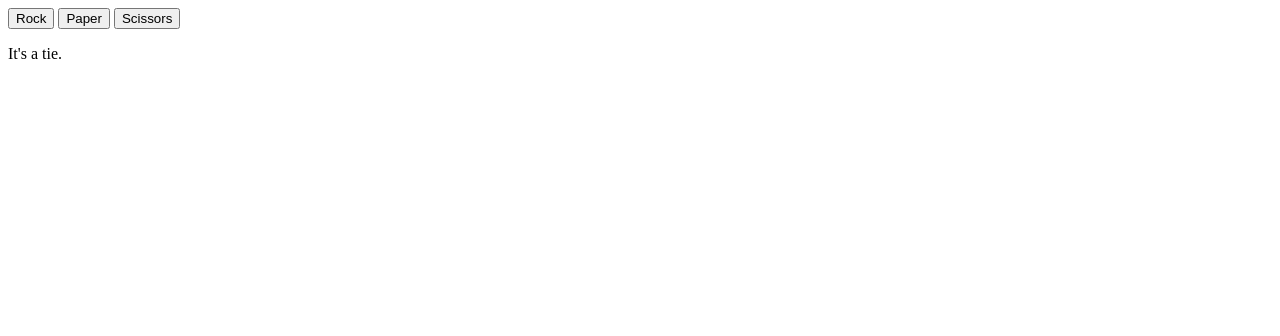
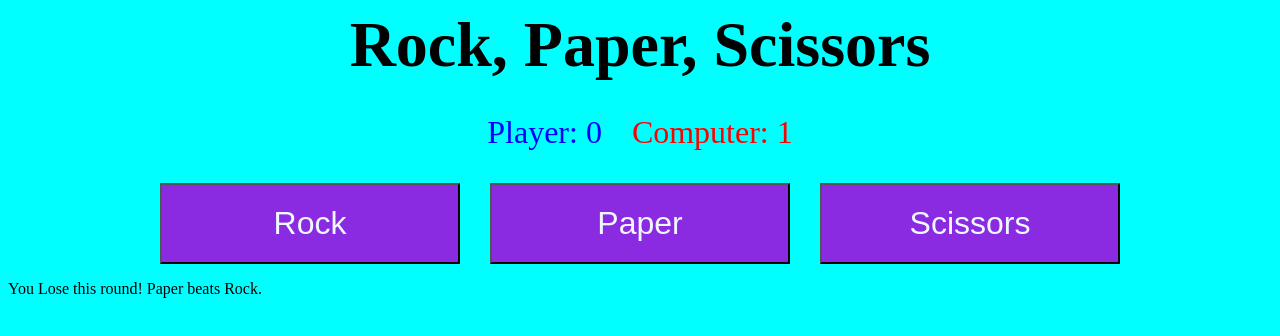
Before and after one commit to r-stake/Rock-Paper-Scissors, a plain HTML site: page index.html in a window 1280 px wide. Both pictures are taken after a click on the button "Rock". Drawn offline with Linux system fonts and the light colour scheme.

Commit message:
Finish Rock, Paper, Scissors game
Added functionality for displaying score, reworked old functions to work with the new setup. Currently applied CSS styles are not final.

```diff
--- /dev/null
+++ b/css/style.css
@@ -0,0 +1,54 @@
+*,
+*::before,
+*::after {
+    box-sizing: border-box;
+}
+
+.flex-container {
+    display: flex;
+}
+
+body {
+    background-color: aqua;
+}
+
+h1 {
+    text-align: center;
+    font-size: 4rem;
+    margin: 0;
+}
+
+.score.flex-container {
+    gap: 30px;
+    justify-content: center;
+    font-size: 2rem;
+}
+
+.score p:first-child {
+    color: blue;
+}
+
+.score p:nth-child(2) {
+    color: red;
+}
+
+.controls {
+    max-width: 1200px;
+    margin: 0 auto;
+}
+
+.controls.flex-container {
+    justify-content: center;
+}
+
+button {
+    padding: 20px;
+    width: 300px;
+    background-color: blueviolet;
+    color: aliceblue;
+    font-size: 2rem;
+}
+
+button:nth-of-type(2) {
+    margin: 0 30px;
+}
--- a/index.html
+++ b/index.html
@@ -3,11 +3,17 @@
 <head>
     <meta charset="UTF-8">
     <meta name="viewport" content="width=device-width, initial-scale=1.0">
+    <link rel="stylesheet" href="./css/style.css">
     <script src="./js/javascript.js" defer></script>
     <title>Rock Paper Scissors</title>
 </head>
 <body>
-    <div>
+    <h1>Rock, Paper, Scissors</h1>
+    <div class="score flex-container">
+        <p>Player: <span class="player-score">0</span></p>
+        <p>Computer: <span class="computer-score">0</span></p>
+    </div>
+    <div class="controls flex-container">
         <button id="rock">Rock</button>
         <button id="paper">Paper</button>
         <button id="scissors">Scissors</button>
--- a/js/javascript.js
+++ b/js/javascript.js
@@ -10,115 +10,102 @@ function getComputerChoice() {
     }
 }
 
-// Ask the player to choose "rock", "paper" or "scissors"
-function getPlayerChoice() {
-    // let correctInput = 0
-    // let getUserInput = prompt(`Choose "rock", "paper" or "scissors"`)
-    // while (correctInput === 0) {
-    //     if (getUserInput === "rock" || getUserInput === "paper" || getUserInput === "scissors") {
-    //         correctInput = 1
-    //         return getUserInput.toLowerCase()
-    //     }
-    //     else {
-    //         getUserInput = prompt(`Invalid choice: choose "rock", "paper" or "scissors"`)
-    //     }
-    // }
-}
-
-// A single round of the game. Compare players choice against the computers and return the winner
+// Play a single round of the game. Compare players choice against the computers and return the winner
 function playSingleRound(playerSelection, computerSelection) {
-    const displayResults = document.querySelector(".display-results");
     const para = document.createElement("p");
     if (playerSelection === computerSelection) {
         para.textContent = "It's a tie.";
         displayResults.appendChild(para);
-        return "tie"
+        return roundOutcome = "tie"
     } else if (playerSelection === "rock") {
         if (computerSelection === "scissors") {
             para.textContent = "You Win this round! Rock beats Scissors.";
             displayResults.appendChild(para);
-            return "playerWins"
+            playerWinCount += 1;
         } else {
             para.textContent = "You Lose this round! Paper beats Rock.";
             displayResults.appendChild(para);
-            return "playerLoses"
+            computerWinCount += 1;
         }
     } else if (playerSelection === "paper") {
         if (computerSelection === "rock") {
             para.textContent = "You Win this round! Paper beats Rock.";
             displayResults.appendChild(para);
-            return "playerWins"
+            playerWinCount += 1;
         } else {
             para.textContent = "You Lose this round! Scissors beat Paper.";
             displayResults.appendChild(para);
-            return "playerLoses"
+            computerWinCount += 1;
         }
     } else if (playerSelection === "scissors") {
         if (computerSelection === "paper") {
             para.textContent = "You Win this round! Scissors beat Paper.";
             displayResults.appendChild(para);
-            return "playerWins"
+            playerWinCount += 1;
         } else {
             para.textContent = "You Lose this round! Rock beats Scissors.";
             displayResults.appendChild(para);
-            return "playerLoses"
+            computerWinCount += 1;
         }
     }
 }
 
-// Play 5 rounds of "Rock, paper, scissors"
-// function game() {
-//     let playerWinCount = 0
-//     let computerWinCount = 0
-//     let winner = 0
-//     for (let i = 0; i < 5; i++) {
-//         console.log(`Round ${i + 1}:`);
-
-//         let computerSelection = getComputerChoice()
-//         console.log(`Computer chose: ${computerSelection}`);
-
-//         let playerSelection = getPlayerChoice()
-//         console.log(`Player chose: ${playerSelection}`);
-
-//         winner = playSingleRound(playerSelection, computerSelection);
-
-//         if (winner === "playerWins") {
-//             playerWinCount += 1
-//         } else if (winner === "playerLoses") {
-//             computerWinCount += 1
-//         }
-//     }
-
-//     if (playerWinCount > computerWinCount) {
-//         console.log("You won the game!");
-//     } else if (playerWinCount < computerWinCount) {
-//         console.log("You lost the game!");
-//     } else if (playerWinCount === computerWinCount) {
-//         console.log("It's a tie!");
-//     }
-// }
-
-// game()
+const buttons = document.querySelectorAll("button");
 
 const btnRock = document.querySelector("#rock");
 const btnPaper = document.querySelector("#paper");
 const btnScissors = document.querySelector("#scissors");
 
+const displayResults = document.querySelector(".display-results");
+const para = document.createElement("p");
+const score = document.querySelector(".score");
+const playerScore = document.querySelector(".player-score");
+const computerScore = document.querySelector(".computer-score");
 
-btnRock.addEventListener("click", () => {
-    let playerSelection = "rock";
+let roundOutcome = "";
+let playerWinCount = 0;
+let computerWinCount = 0;
+let pressedButtonId = 0;
+
+
+buttons.forEach(button => {
+    button.addEventListener("click", () => {
+        pressedButtonId = button.id;
+    })
+})
+
+const clickHandler = () => {
+    let playerSelection = pressedButtonId;
     let computerSelection = getComputerChoice();
+    console.log(`Computer chose: ${computerSelection}`);
     playSingleRound(playerSelection, computerSelection);
-});
+    updateScore();
+}
 
-btnPaper.addEventListener("click", () => {
-    let playerSelection = "paper";
-    let computerSelection = getComputerChoice();
-    playSingleRound(playerSelection, computerSelection);
-});
+// Update score
+function updateScore() {
+    isGameFinished()
+    playerScore.textContent = `${playerWinCount}`;
+    computerScore.textContent = `${computerWinCount}`;
+    if (playerWinCount === 5) {
+        para.textContent = "You won the game!"
+        score.appendChild(para);
+    } else if (computerWinCount === 5 ) {
+        para.textContent = "You lost the game!"
+        score.appendChild(para);
+    }
+}
 
-btnScissors.addEventListener("click", () => {
-    let playerSelection = "scissors";
-    let computerSelection = getComputerChoice();
-    playSingleRound(playerSelection, computerSelection);
-});
+function isGameFinished() {
+    if (playerWinCount === 5 || computerWinCount === 5) {
+        btnRock.removeEventListener("click", clickHandler);
+        btnPaper.removeEventListener("click", clickHandler);
+        btnScissors.removeEventListener("click", clickHandler);
+    }
+}
+
+btnRock.addEventListener("click", clickHandler);
+
+btnPaper.addEventListener("click", clickHandler);
+
+btnScissors.addEventListener("click", clickHandler);
```
